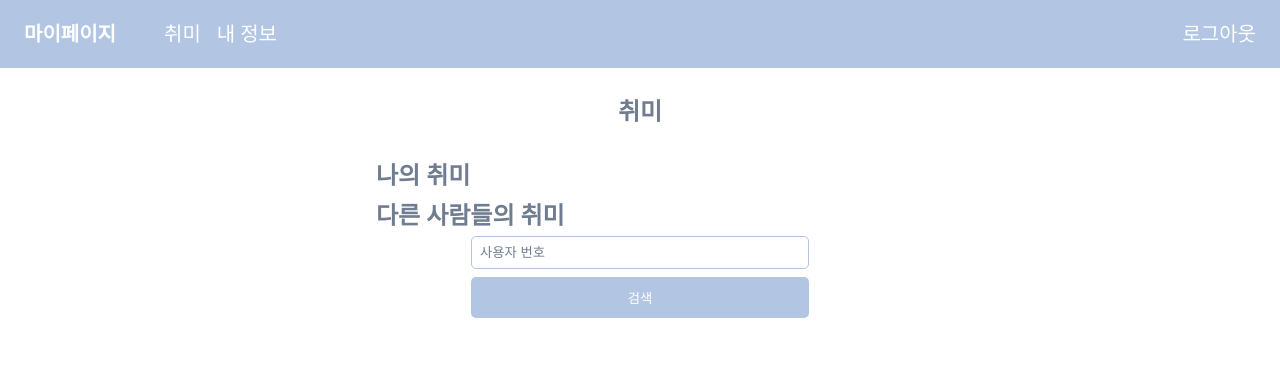
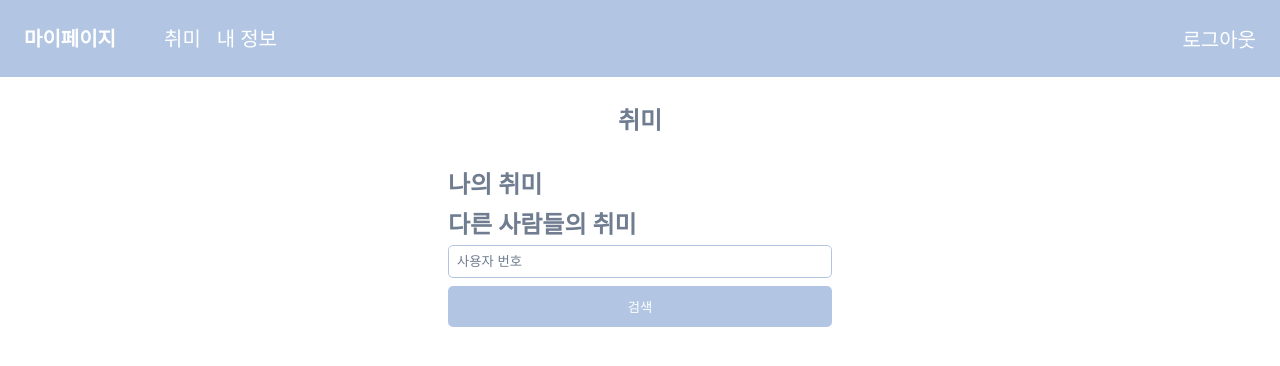
Before and after one commit to AND-SOPT-WEB/HanSeoKim, a React (Vite) app in the folder week4_assignment/my-project/: page /mypage in a window 1280 px wide. Shown: the top 366 px of the page. Built offline with nearby package versions, Linux system fonts and the light colour scheme.

Commit message:
feat: mypage 퍼블리싱 수정

```diff
--- a/week4_assignment/my-project/src/pages/myPage/MyInfo.tsx
+++ b/week4_assignment/my-project/src/pages/myPage/MyInfo.tsx
@@ -6,12 +6,12 @@ const MyInfo = () => {
     <>
       <h1>내 정보 수정하기</h1>
       <h2>새 비밀번호</h2>
-      <div>
+      <div className="search_sec">
         <input css={mypageInput} type="text" />
       </div>
 
       <h2>새 취미</h2>
-      <div>
+      <div className="search_sec">
         <input css={mypageInput} type="text" />
         <button css={mypageBtn} type="button">
           수정하기
--- a/week4_assignment/my-project/src/pages/myPage/MyPage.style.ts
+++ b/week4_assignment/my-project/src/pages/myPage/MyPage.style.ts
@@ -18,10 +18,17 @@ export const mypageHeaderStyle = css`
   .header_left {
     display: flex;
     gap: 1rem;
+    align-items: center;
   }
 
   & p {
     cursor: pointer;
+  }
+
+  .logout_btn {
+    color: ${Theme.color.white};
+    font-size: ${Theme.text.medium.fontSize};
+    align-self: center;
   }
 `;
 
@@ -30,7 +37,7 @@ export const mypageText = css`
   flex-direction: column;
   align-items: center;
   margin: 0 auto;
-  width: 50%;
+  width: 30%;
   h1 {
     display: flex;
     justify-content: center;
@@ -39,8 +46,9 @@ export const mypageText = css`
     color: ${Theme.color.lightGray_3};
   }
   h2 {
+    width: 100%;
     align-self: start;
-    margin-left: 3.5rem;
+
     margin-bottom: 0.5rem;
     margin-top: 0.5rem;
     font-size: ${Theme.text.large.fontSize};
@@ -50,11 +58,15 @@ export const mypageText = css`
     display: flex;
     flex-direction: column;
   }
+
+  .search_sec {
+    width: 100%;
+  }
 `;
 
 export const mypageInput = css`
   padding: 0.5rem;
-  width: 20rem;
+
   border: 1px solid ${Theme.color.lightGray_1};
   border-radius: 5px;
   margin-bottom: 0.5rem;
--- a/week4_assignment/my-project/src/pages/myPage/MyPage.tsx
+++ b/week4_assignment/my-project/src/pages/myPage/MyPage.tsx
@@ -18,7 +18,7 @@ const MyPage = () => {
             <p onClick={() => setSwitchTab("정보")}>내 정보</p>
           </div>
           <div>
-            <p>로그아웃</p>
+            <button className="logout_btn">로그아웃</button>
           </div>
         </header>
         <main css={mypageText}>
--- a/week4_assignment/my-project/src/pages/myPage/SearchHobby.tsx
+++ b/week4_assignment/my-project/src/pages/myPage/SearchHobby.tsx
@@ -8,7 +8,7 @@ const SearchHobby = () => {
       <h1>취미</h1>
       <h2>나의 취미</h2>
       <h2>다른 사람들의 취미</h2>
-      <div>
+      <div className="search_sec">
         <input css={mypageInput} type="text" placeholder="사용자 번호" />
         <button css={mypageBtn} type="button">
           검색
--- a/week4_assignment/my-project/src/styles/GlobalStyle.ts
+++ b/week4_assignment/my-project/src/styles/GlobalStyle.ts
@@ -124,4 +124,13 @@ export const GlobalStyle = css`
     border-collapse: collapse;
     border-spacing: 0;
   }
+  button {
+    background: inherit;
+    border: none;
+    box-shadow: none;
+    border-radius: 0;
+    padding: 0;
+    overflow: visible;
+    cursor: pointer;
+  }
 `;
```
